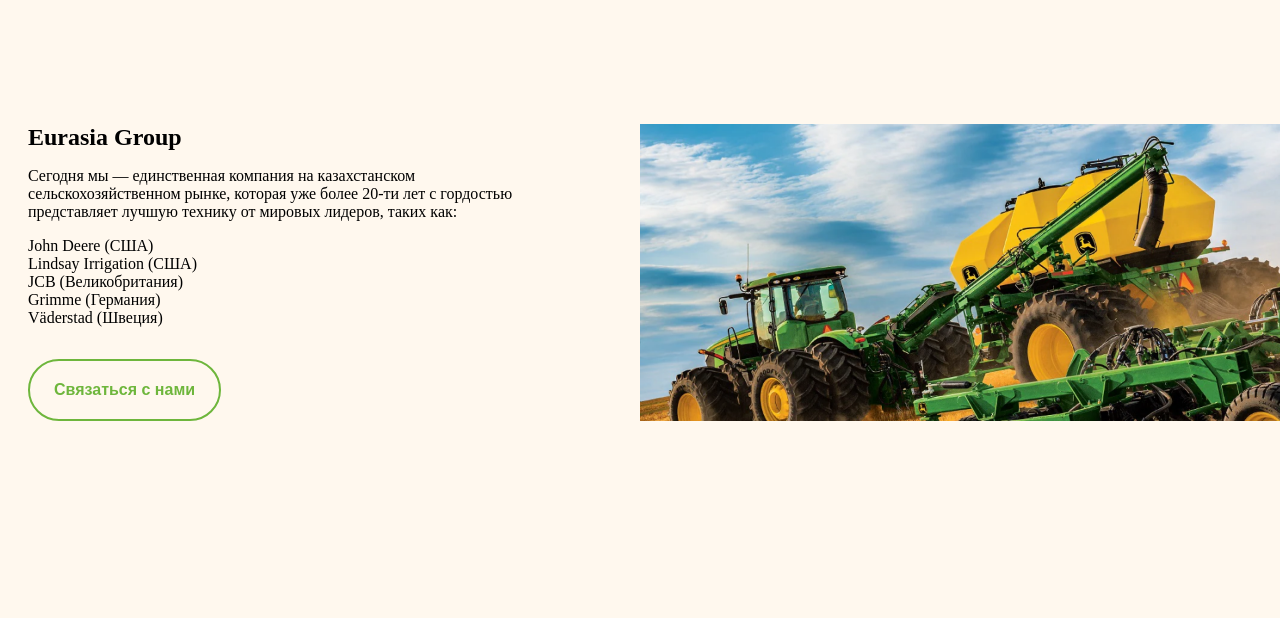
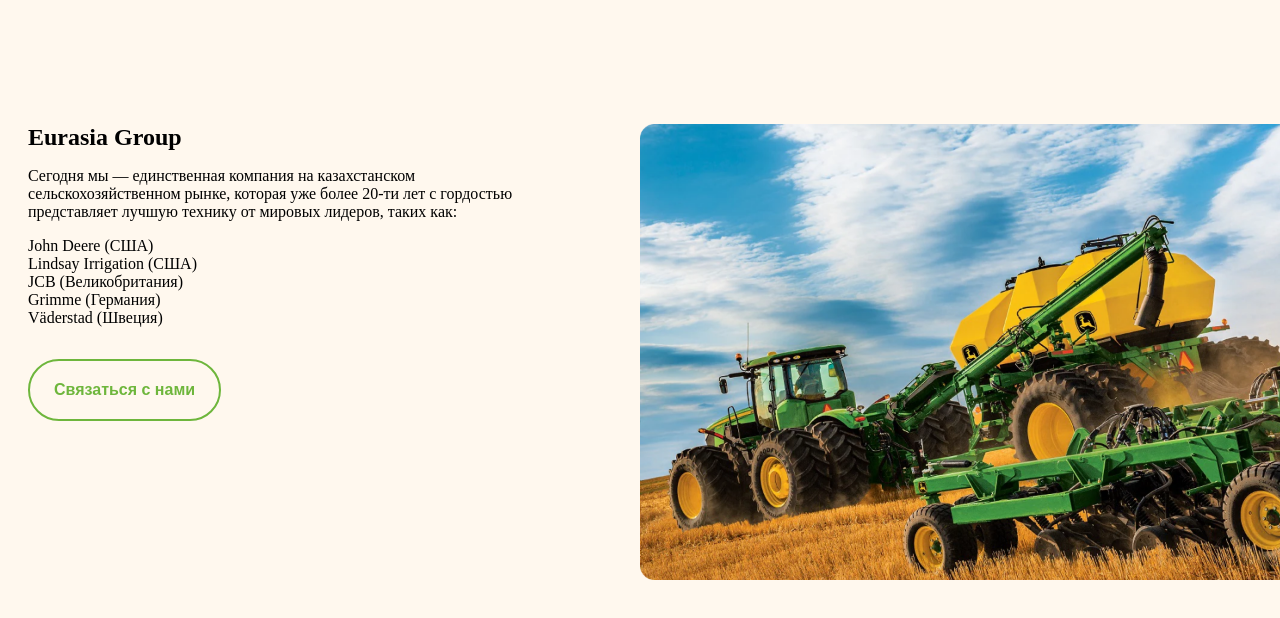
Before and after one commit to s3r1msultan/nextjs-eurasia-group, a Next.js app: page /Home/IntroSection in a window 1280 px wide. Shown: the top 618 px of the page. Built offline with nearby package versions, Linux system fonts and the light colour scheme.

Commit message:
have tried to make something to centralize the image

```diff
--- a/src/pages/Home/IntroSection.tsx
+++ b/src/pages/Home/IntroSection.tsx
@@ -13,10 +13,8 @@
               <span>Eurasia</span> Group
             </h1>
             <p className={styles.intro_subtitle}>
-							Сегодня мы — единственная компания на казахстанском
-							сельскохозяйственном рынке, которая уже более 20-ти лет с
-							гордостью представляет лучшую технику от мировых лидеров, таких
-							как:
+              Сегодня мы — единственная компания на казахстанском сельскохозяйственном рынке, которая уже более 20-ти
+              лет с гордостью представляет лучшую технику от мировых лидеров, таких как:
             </p>
             <ul className={styles.intro_list}>
               <li>John Deere (США)</li>
@@ -32,9 +30,10 @@
           <Image
             src="/assets/images/main_intro.png"
             alt="intro"
-						layout="fill"
-						objectFit="cover"
-						objectPosition="left"
+            sizes="100vw"
+            width={0}
+            height={0}
+            style={{ objectPosition: "left", objectFit: "cover", width: "100%", height: "auto" }}
           />
         </div>
       </div>
```
Lines whose indentation alone changed are shown as unchanged.
